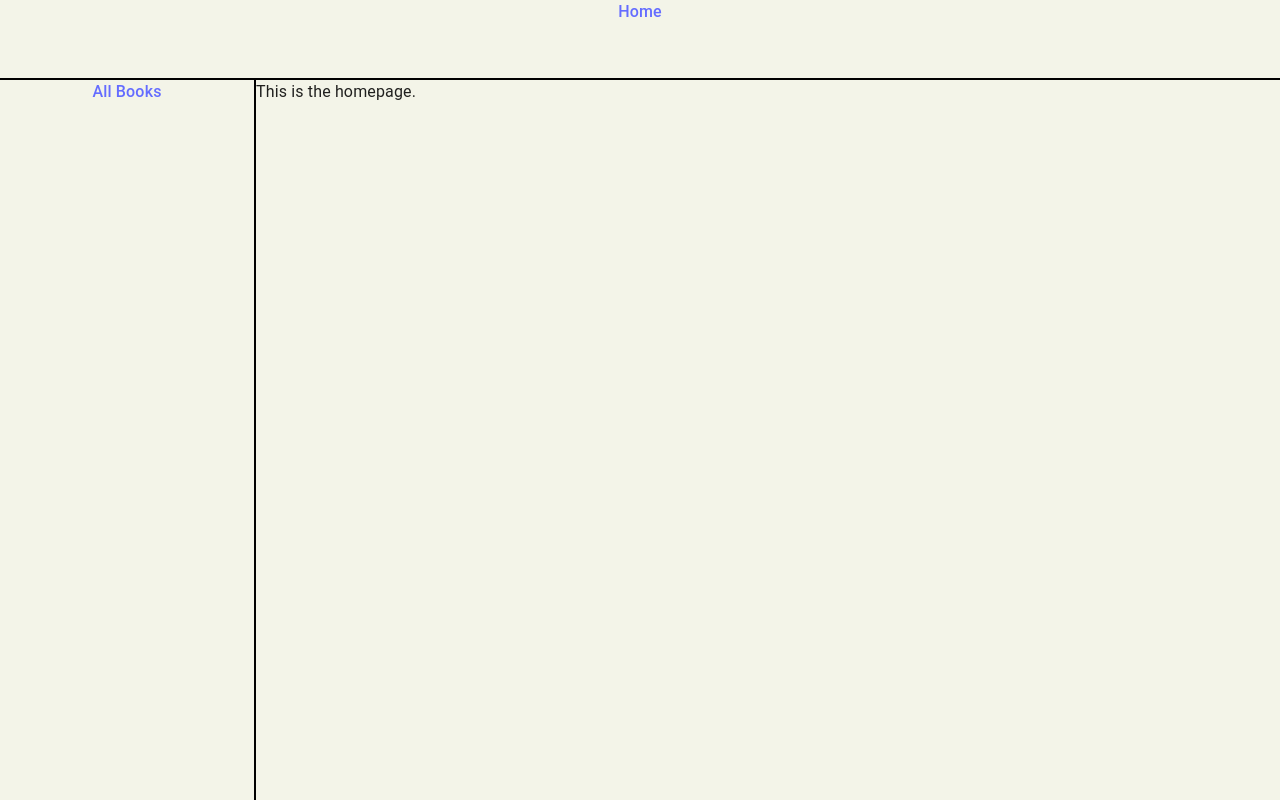
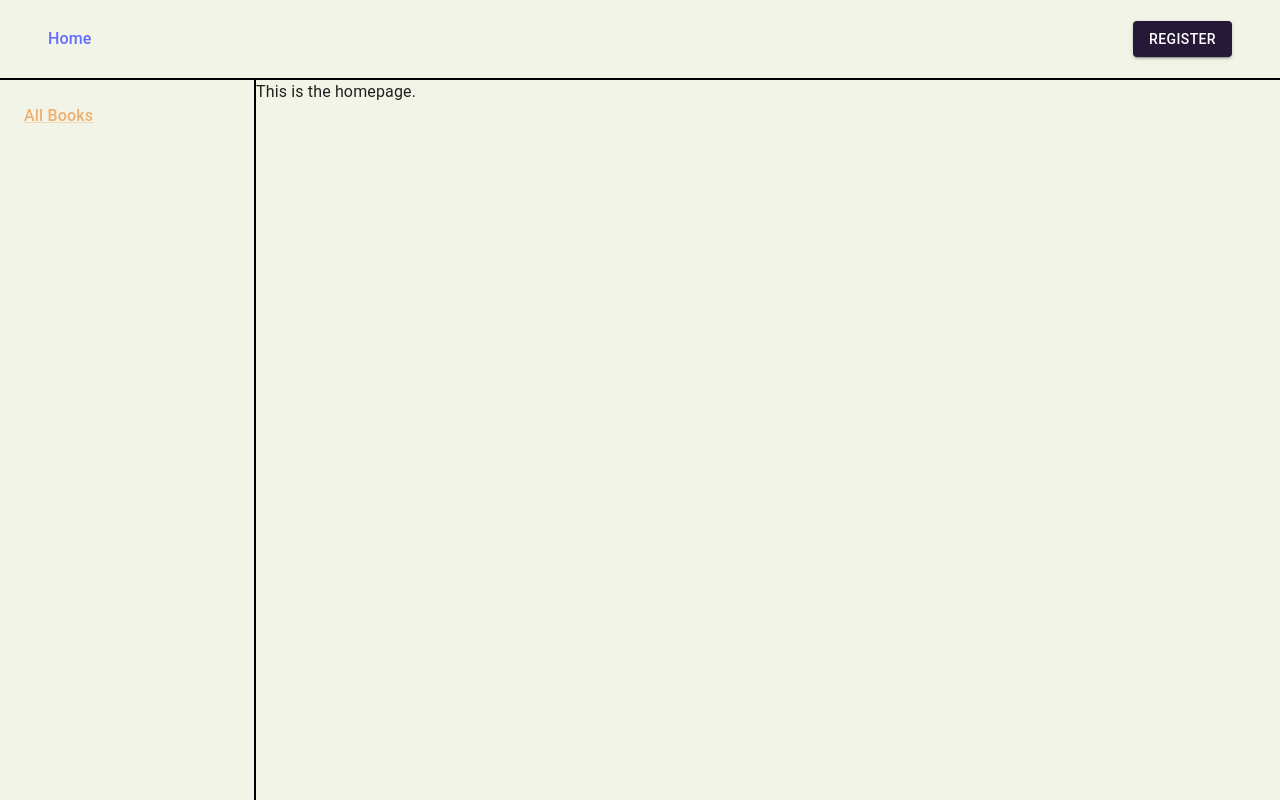
Before and after one commit to mjande/bookstack, a React (Vite) app in the folder client/: page / in a window 1280 px wide. Built offline with nearby package versions, Linux system fonts and the light colour scheme.

Commit message:
Small style changes to navigation links

```diff
--- a/client/src/layout/MainLayout/Banner/Banner.jsx
+++ b/client/src/layout/MainLayout/Banner/Banner.jsx
@@ -1,3 +1,4 @@
+import { Button } from "@mui/material";
 import { Link } from "react-router-dom";
 
 import styles from "./Banner.module.css";
@@ -6,6 +7,11 @@ function Banner() {
   return (
     <nav className={styles.Banner}>
       <Link to="/">Home</Link>
+      <Link to="/users/register">
+        <Button color="info" variant="contained">
+          Register
+        </Button>
+      </Link>
     </nav>
   );
 }
--- a/client/src/layout/MainLayout/Banner/Banner.module.css
+++ b/client/src/layout/MainLayout/Banner/Banner.module.css
@@ -2,5 +2,9 @@
   height: 10vh;
   width: 100%;
   border-bottom: black 2px solid;
-  padding: 0;
+  padding: 0 3rem;
+
+  display: flex;
+  align-items: center;
+  justify-content: space-between;
 }
--- a/client/src/layout/MainLayout/Sidebar/Sidebar.jsx
+++ b/client/src/layout/MainLayout/Sidebar/Sidebar.jsx
@@ -1,11 +1,14 @@
-import { Link } from "react-router-dom";
+import { Link as RouterLink } from "react-router-dom";
+import { Link as MaterialLink } from "@mui/material";
 
 import styles from "./Sidebar.module.css";
 
 function Sidebar() {
   return (
     <nav className={styles.Sidebar}>
-      <Link to="/books">All Books</Link>
+      <RouterLink to="/books">
+        <MaterialLink>All Books</MaterialLink>
+      </RouterLink>
     </nav>
   );
 }
--- a/client/src/layout/MainLayout/Sidebar/Sidebar.module.css
+++ b/client/src/layout/MainLayout/Sidebar/Sidebar.module.css
@@ -3,4 +3,10 @@
   width: 20vw;
   min-width: 200px;
   border-right: black 2px solid;
+
+  padding: 1.5rem;
+
+  display: flex;
+  flex-direction: column;
+  align-items: flex-start;
 }
--- a/client/src/routes/Users/actions.js
+++ b/client/src/routes/Users/actions.js
@@ -16,8 +16,6 @@ export async function userRegistrationAction({ request }) {
 
   if (response.status == 201) {
     return redirect("/");
-  } else {
-    console.log("didn't work");
   }
 
   return null;
```
